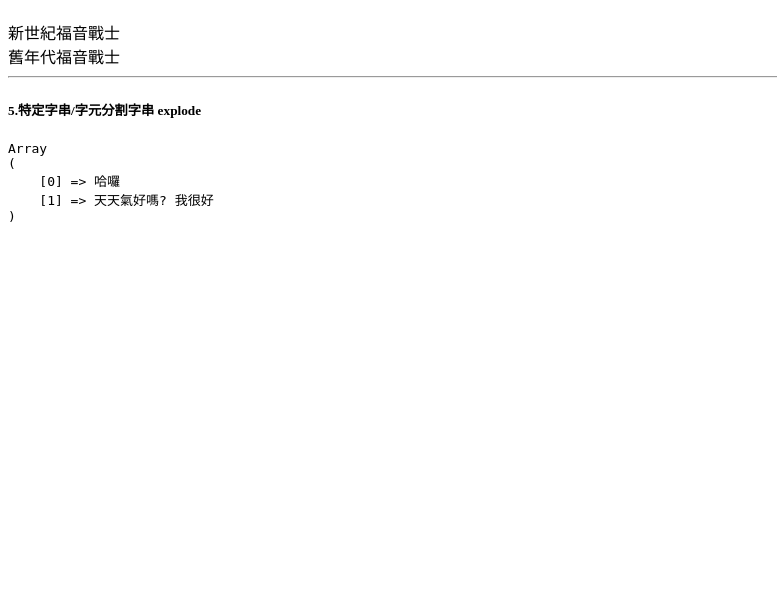
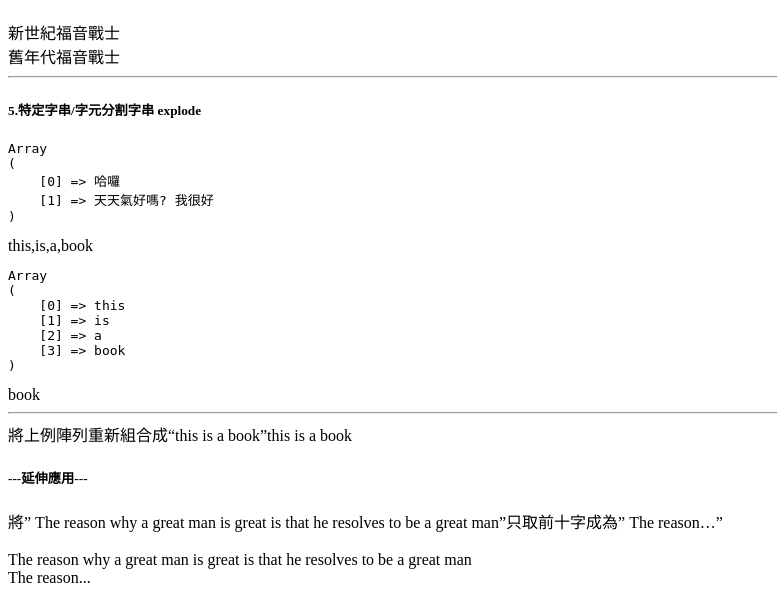
Before and after one commit to wdaweb/calendar-shushu7337, a PHP site: page /string.php in a window 1280 px wide. Shown: the part 481-1076 px from the top of the page, without its empty margins (0-777 px from the left). Before the commit the page ends 703 px from the top, so only its background shows below. Run offline with PHP 8.4, Linux system fonts and the light colour scheme.

Commit message:
字串練習

```diff
--- a/string.php
+++ b/string.php
@@ -49,7 +49,29 @@ echo trim($a,"Hel");
 $str = "哈囉 今天天氣好嗎? 我很好";
 $str_split=explode("今",$str);
 echo "<pre>";print_r($str_split);echo "</pre>";
+?>
+<div>this,is,a,book</div>
+<?php
+$str="this,is,a,book";
+$strArray=explode(",",$str);
 
+echo "<pre>";print_r($strArray);echo "</pre>";
+echo $strArray[3];
 
+echo "<hr>";
+echo "將上例陣列重新組合成“this is a book”";
+$str=implode(" ",$strArray);
+echo $str;
 
 ?>
+<h5>---延伸應用---</h5>
+<div>將” The reason why a great man is great is that he resolves to be a great man”只取前十字成為” The reason…”
+</div>
+<br>
+<?php
+$str="The reason why a great man is great is that he resolves to be a great man";
+echo $str;
+echo "<br>";
+$strr=mb_substr($str,0,10) ;
+echo  $strr . "..."  ;
+?>
```
Also changed, not shown: test/string練習.php (added, +20 -0 lines).
